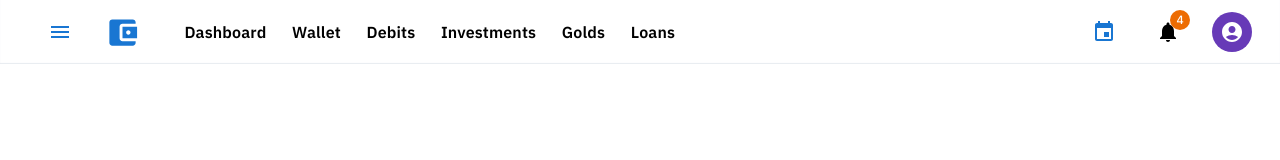
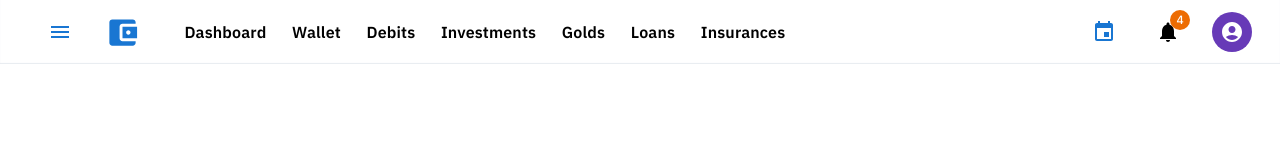
Before and after one commit to cra2ycoder/my-finance, a Next.js app: page / in a window 1280 px wide. Shown: the top 160 px of the page. Built offline with nearby package versions, Linux system fonts and the light colour scheme.

Commit message:
insurances tab added

```diff
--- a/components/Header/Header.tsx
+++ b/components/Header/Header.tsx
@@ -30,8 +30,15 @@ function HeaderMenuIcon(props: any = {}) {
 function MenuList(props = {}) {
   return (
     <Box marginLeft="2rem" display="flex" className={props.className}>
-      {['Dashboard', 'Wallet', 'Debits', 'Investments', 'Golds', 'Loans'].map(
-        (x, idx) => {
+      {[
+        'Dashboard',
+        'Wallet',
+        'Debits',
+        'Investments',
+        'Golds',
+        'Loans',
+        'Insurances',
+      ].map((x, idx) => {
         const pageLink = '/' + x.toLowerCase().replace(/ /g, '-')
         return (
           <Link href={pageLink} key={`menu-item-${idx}`}>
@@ -42,8 +49,7 @@ function MenuList(props = {}) {
             </Typography>
           </Link>
         )
-        }
-      )}
+      })}
     </Box>
   )
 }
```
Lines whose indentation alone changed are shown as unchanged.
